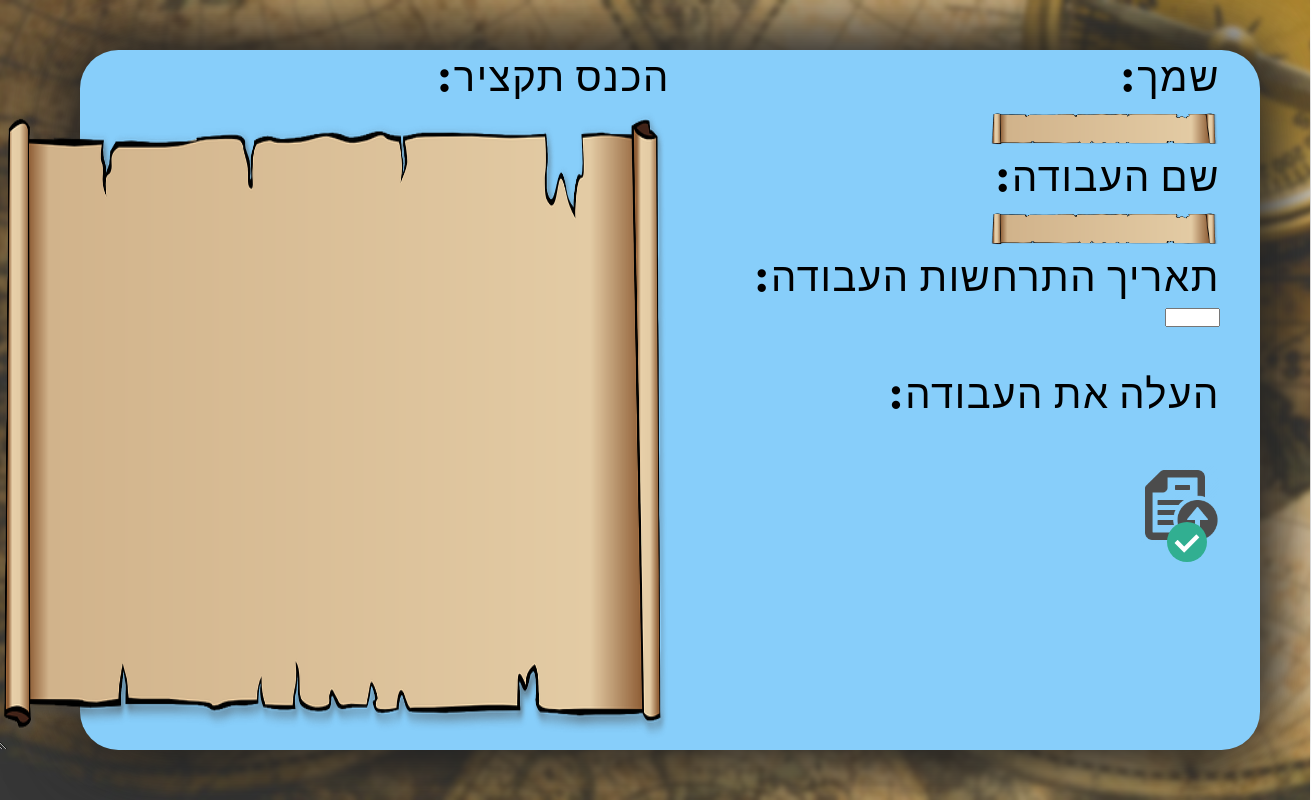
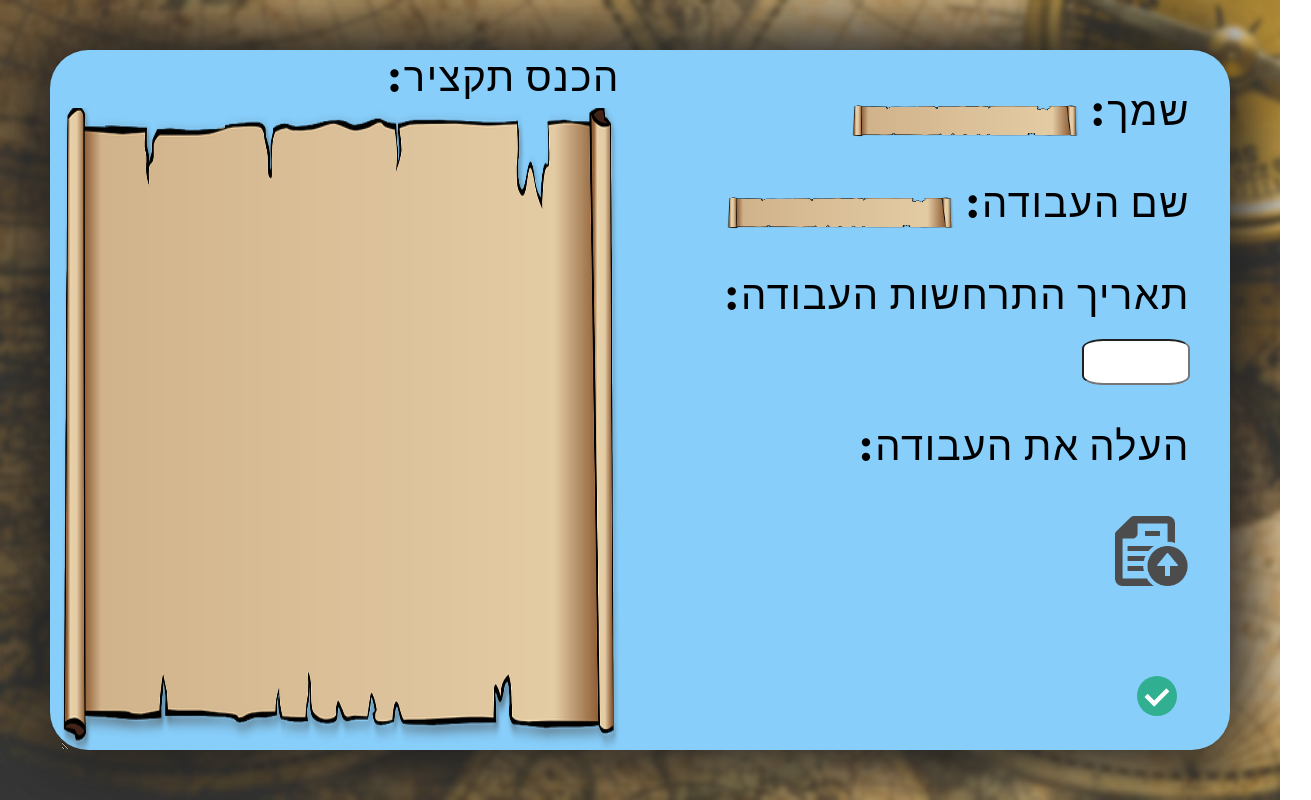
Before and after one commit to tal5/TimeLineGiora, a website: page public/add.html in a window 1280 px wide. Shown: the whole page, 1311 px wide, since content can reach past the window. Drawn offline with Linux system fonts and the light colour scheme.

Commit message:
upload page designed

```diff
--- a/public/add.html
+++ b/public/add.html
@@ -11,19 +11,24 @@
     <div class="background">
       <form action="addWork" method="POST" encType="multipart/form-data">
         <div class="rightform">
-          <label for="creatorName">שמך:</label>
-          <input class="textInput" type="text" id="creatorName" name="creatorName">
-          <label for="fileName">שם העבודה:</label>
-          <input class="textInput" type="text" id="fileName" name="fileName">
-          <label for="date">תאריך התרחשות העבודה:</label>
-          <input dir="ltr" class="dateInput" type="number" id="date" name="date" min="-70000" max="2020">
-          <p>העלה את העבודה:</p>
+          <label for="creatorName">שמך:
+            <input class="textInput" type="text" id="creatorName" name="creatorName" required="required">
+          </label>
+          <label for="fileName">שם העבודה:
+            <input class="textInput" type="text" id="fileName" name="fileName" required="required">
+          </label>
+          <label for="date">תאריך התרחשות העבודה:
+            <input dir="ltr" class="dateInput" type="number" id="date" name="date" min="-70000" max="2020" required="required">
+          </label>
+          <span>העלה את העבודה:</span>
+          <div class="upload_file_div">
           <label class="fileLabel" for="uploadFile">
             <img src="img/file-upload-icon-18.png" alt="בחר קובץ">
-            <p class="fileNameDisplay" id="uplodedfilename"></p>
           </label>
-          <input type="file" id="uploadFile" name="uploadFile" class="upLoadTxt" accept=".docx">
-          <input class="submit" type="submit" value="">
+          <span class="fileNameDisplay" id="uplodedfilename"></span>
+        </div>
+          <input type="file" id="uploadFile" name="uploadFile" class="upLoadTxt" accept=".docx" required="required">
+          <input class="submit" type="submit" id="submit" value="">
         </div>
         <div class="leftform">
           <label for="description">הכנס תקציר:</label>
--- a/public/style.css
+++ b/public/style.css
@@ -73,11 +73,17 @@ body{
 add.html
 */
 
+.upload_file_div{
+  display: flex;
+  align-items: center;
+}
+
 .rightform{
 display: flex;
 flex-direction: column;
 width: 50%;
 padding-right: 1em;
+justify-content: space-evenly;
 }
 
 .leftform{
@@ -87,11 +93,13 @@ padding-right: 1em;
   }
 
 #description{
-  height: 60em;
-  width: 50em;
-  background-size: 50em 60em;
+  height: 100%;
+  width: 90%;
+  background-size: 100% 130%;
   padding-top: 6em;
-  text-indent: 3em;
+  padding-right: 3.3em;
+  text-indent: 0em;
+  background-position: right;
 }
 
 .background form {
@@ -112,8 +120,10 @@ width: 100%;
 
 
 .dateInput{
-  width:3.5em;
-  height: 1em;
+  width: 5em;
+  height: 2em;
+  border-radius: 20%;
+  font-size: 50%;
  }
 
 .textInput{
@@ -153,8 +163,7 @@ label{
 }
 
 .fileNameDisplay{
-  margin-top: -2em;
-  padding-right: 3em;
+  padding-right: 1em;
 }
 
 /*timeLine.html*/
```
